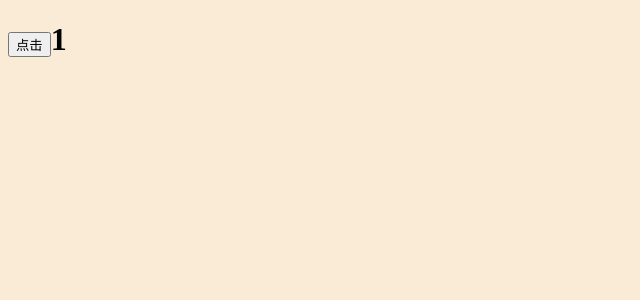
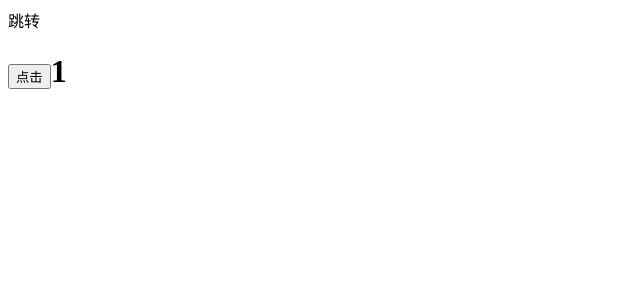
Before and after one commit to ChenHao1995/react-ssr-ch, a React app: page / in a window 1280 px wide. Shown: the top 300 px of the page, without its empty margins (0-640 px from the left). Built offline with nearby package versions, Linux system fonts and the light colour scheme; the HTML template or start-up script is replaced by a standard one.

Commit message:
ssr 支持路由

```diff
--- a/package.json
+++ b/package.json
@@ -7,7 +7,7 @@
     "test": "echo \"Error: no test specified\" && exit 1",
     "prod": "webpack --config ./webpack/base.config.js",
     "dev": "webpack serve --open --config ./webpack/base.config.js",
-    "ssr:dev": "babel-node --config-file ./babel.config.js serve.js"
+    "dev:ssr": "npm run prod && babel-node --config-file ./babel.config.js serve.js"
   },
   "repository": {
     "type": "git",
--- a/src/App.js
+++ b/src/App.js
@@ -1,13 +1,6 @@
 import React, { Component } from 'react'
-import {
-  BrowserRouter as Router,
-  Switch,
-  Route,
-  Link
-} from 'react-router-dom'
-import IOSKeyboard from './pages/iosKeyboard'
-
-export default class App extends Component {
+import { withRouter } from "react-router";
+ class App extends Component {
     state = {
       show:1
     }
@@ -26,24 +19,22 @@ export default class App extends Component {
 
       })
     }
+    go = () => {
+      console.log(this.props)
+      this.props.history.push('/ios-keyboard')
+
+    }
 
     render() {
-      return <Router>
-      <div>
+      return <div>
+        <a onClick={this.go}>跳转</a>
         <h1> <button onClick={this.click}>点击</button>{this.state.show}</h1>
-        <Switch>
-          <Route path="/ios-keyboard">
-            <IOSKeyboard />
-          </Route>
-          {/* <Route path="/users">
-            <Users />
-          </Route> */}
+      </div>
 
-        </Switch>
-      </div>
-      </Router>
 
 
 
     }
 }
+
+export default withRouter(App)
--- /dev/null
+++ b/src/components/AsyncComponent/index.js
@@ -0,0 +1,27 @@
+import React, { Component } from 'react'
+
+const ansycComponent = getcomponent =>
+  class AnsycComponent extends Component {
+    constructor(props) {
+      super(props)
+      this.state = {
+        component: null
+      }
+    }
+
+    componentDidMount() {
+      getcomponent().then(component => {
+        console.log(component.default)
+        this.setState({
+          component: component.default
+        })
+      })
+    }
+
+    render() {
+      const ANSYC = this.state.component
+      return this.state.component ? <ANSYC {...this.props} /> : null
+    }
+  }
+
+export default ansycComponent
--- a/src/index.js
+++ b/src/index.js
@@ -1,8 +1,8 @@
 import React from 'react';
 import ReactDom from 'react-dom';
-import App from './App';
+import Routers from './routers';
 
 ReactDom.hydrate(
-    <App />,
+    <Routers />,
     document.getElementById('root')
 )
--- a/src/pages/iosKeyboard/index.js
+++ b/src/pages/iosKeyboard/index.js
@@ -1,8 +1,8 @@
 import React, { Component } from 'react'
-import './index.scss'
+// import './index.scss'
 export default class IOSKeyboard extends Component {
-    state={
-        height:window.innerHeight
+    state = {
+        height:100
     }
 
     constructor(){
@@ -13,7 +13,7 @@ export default class IOSKeyboard extends Component {
     }
     inputFocus = () =>{
         this.setState({
-            height:window.innerHeight
+            height:100
         })
     }
 
--- /dev/null
+++ b/src/routers-common.js
@@ -0,0 +1,27 @@
+import {
+    StaticRouter,
+    Switch,
+    Route,
+    Link
+  } from 'react-router-dom'
+import React, { Component } from 'react'
+// import IOSKeyboard from './pages/iosKeyboard'
+import App from './App'
+
+// 可用 react-loadable代替
+import ansycComponent from './components/AsyncComponent'
+
+export default function RoutersCommon (props){
+  return (<div>
+    <App/>
+    <Switch>
+      <Route path="/ios-keyboard" component={ansycComponent(() => import('./pages/iosKeyboard'))}>
+      </Route>
+      {/* <Route path="/users">
+        <Users />
+      </Route> */}
+    </Switch>
+    </div>)
+
+
+}
--- /dev/null
+++ b/src/routers.js
@@ -0,0 +1,16 @@
+import {
+    BrowserRouter as Router,
+    Switch,
+    Route,
+    Link
+  } from 'react-router-dom'
+import React, { Component } from 'react'
+import RoutersCommon from './routers-common'
+import { createBrowserHistory } from "history";
+
+const history = createBrowserHistory();
+export default function Routers (){
+  return (<Router history={history}>
+   <RoutersCommon></RoutersCommon>
+  </Router>)
+}
--- a/webpack/base.config.js
+++ b/webpack/base.config.js
@@ -65,4 +65,9 @@ module.exports = {
         // contentBase: path.resolve(__dirname, '../dist'),
         hot: true,
     },
+    optimization:{
+      splitChunks:{
+        minSize:0
+      }
+    }
 };
```
Also changed, not shown: serve.js (+16 -30 lines), src/routers-serve.js (added, +12 -0 lines), .eslintrc.js.
